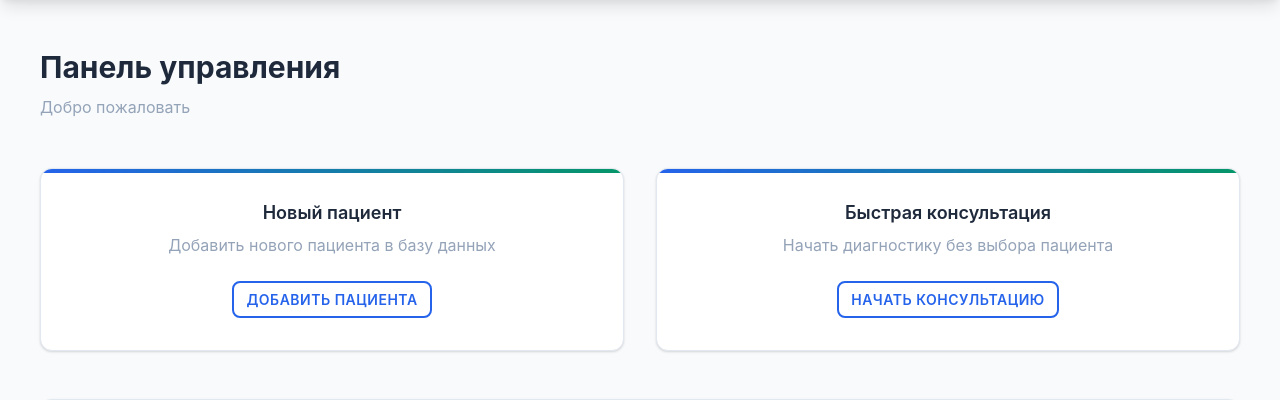
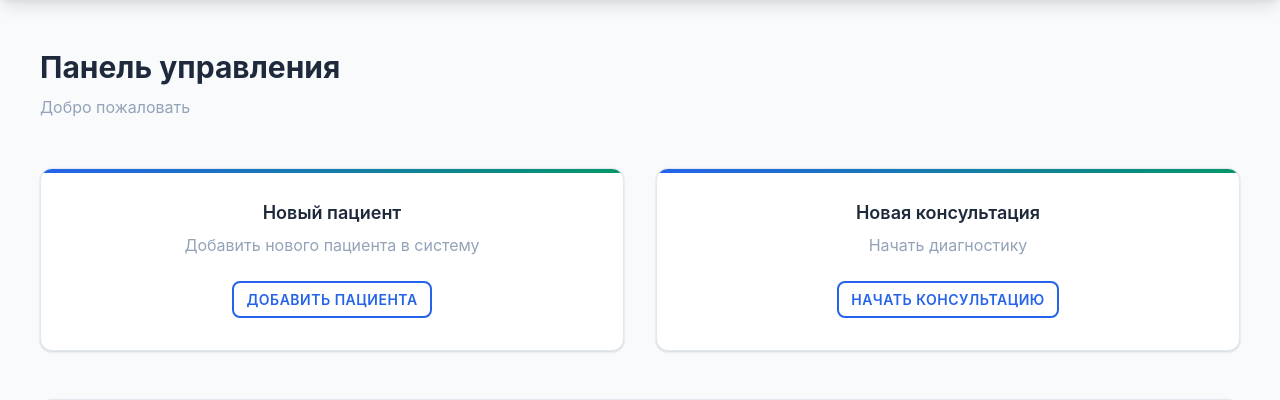
Before and after one commit to 517ANT39/expert-system-for-diagnosing-ophthalmological-diseases, a Flask app: page /dashboard in a window 1280 px wide. Shown: the part 85-485 px from the top of the page. Run offline with Flask 3, Linux system fonts and the light colour scheme; the visitor is signed in with stand-in values (Sample User, id 1); data that the repository does not hold is empty.

Commit message:
the middle_name of the doctor is not required

```diff
--- a/solution/app/views/templates/dashboard.html
+++ b/solution/app/views/templates/dashboard.html
@@ -92,7 +92,7 @@
             <div class="action-card">
                 <div class="action-content">
                     <h3>Новый пациент</h3>
-                    <p class="text-muted">Добавить нового пациента в базу данных</p>
+                    <p class="text-muted">Добавить нового пациента в систему</p>
                     <a href="{{ url_for('patient_new') }}" class="btn btn-secondary btn-sm">
                         Добавить пациента
                     </a>
@@ -101,8 +101,8 @@
 
             <div class="action-card">
                 <div class="action-content">
-                    <h3>Быстрая консультация</h3>
-                    <p class="text-muted">Начать диагностику без выбора пациента</p>
+                    <h3>Новая консультация</h3>
+                    <p class="text-muted">Начать диагностику </p>
                     <a href="{{ url_for('consultation') }}" class="btn btn-secondary btn-sm">
                         Начать консультацию
                     </a>
--- a/solution/app/views/templates/registration.html
+++ b/solution/app/views/templates/registration.html
@@ -51,7 +51,7 @@
 
                         <div class="form-group">
                             <label for="middle_name" class="form-label">Отчество врача</label>
-                            <input type="text" id="middle_name" class="form-control" placeholder="Введите ваше отчество" required>
+                            <input type="text" id="middle_name" class="form-control" placeholder="Введите ваше отчество">
                         </div>
 
                         <div class="form-group">
```
